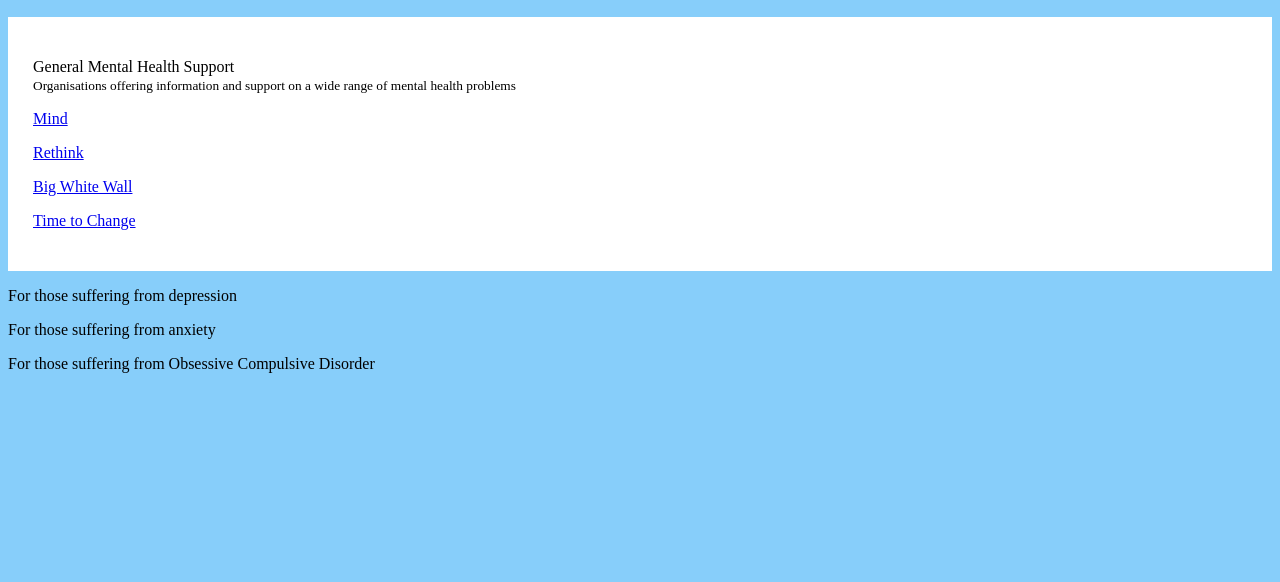
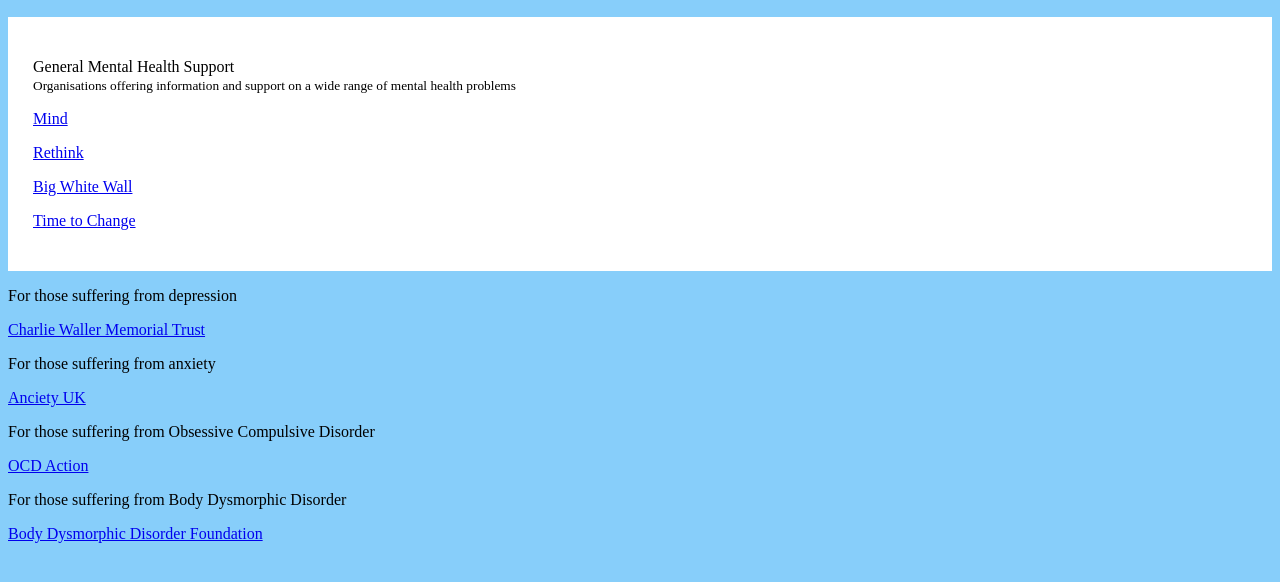
Before and after one commit to ycmjason/Soul-Relics, a plain HTML site: page InformationSupport.html in a window 1280 px wide. Shown: the part 198-780 px from the top of the page. Drawn offline with nearby package versions, Linux system fonts and the light colour scheme.

Commit message:
info update

```diff
--- a/InformationSupport.html
+++ b/InformationSupport.html
@@ -42,12 +42,20 @@
 
 <div class="Depression">
   <p>For those suffering from depression</p>
+  <a href="http://www.cwmt.org.uk/">Charlie Waller Memorial Trust</a>
 </div>
 
 <div class="Anxiety">
   <p>For those suffering from anxiety</p>
+  <a href="https://www.anxietyuk.org.uk/">Anciety UK</a>
 </div>
 
-<div class = OCD>
+<div class = "OCD">
   <p>For those suffering from Obsessive Compulsive Disorder</p>
+  <a href="http://www.ocdaction.org.uk/">OCD Action</a>
 </div>
+
+<div class = "BDD">
+  <p>For those suffering from Body Dysmorphic Disorder</p>
+  <a href="http://bddfoundation.org/">Body Dysmorphic Disorder Foundation</a>
+</div>
```
